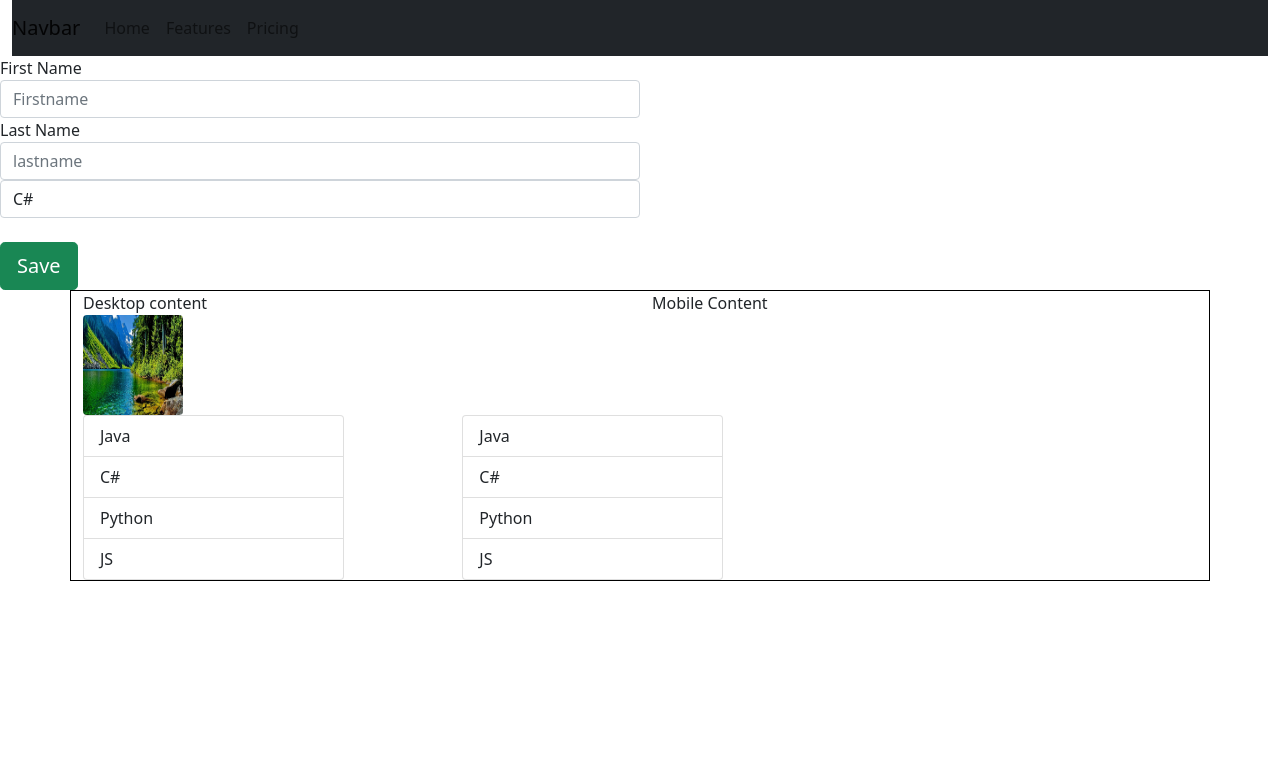
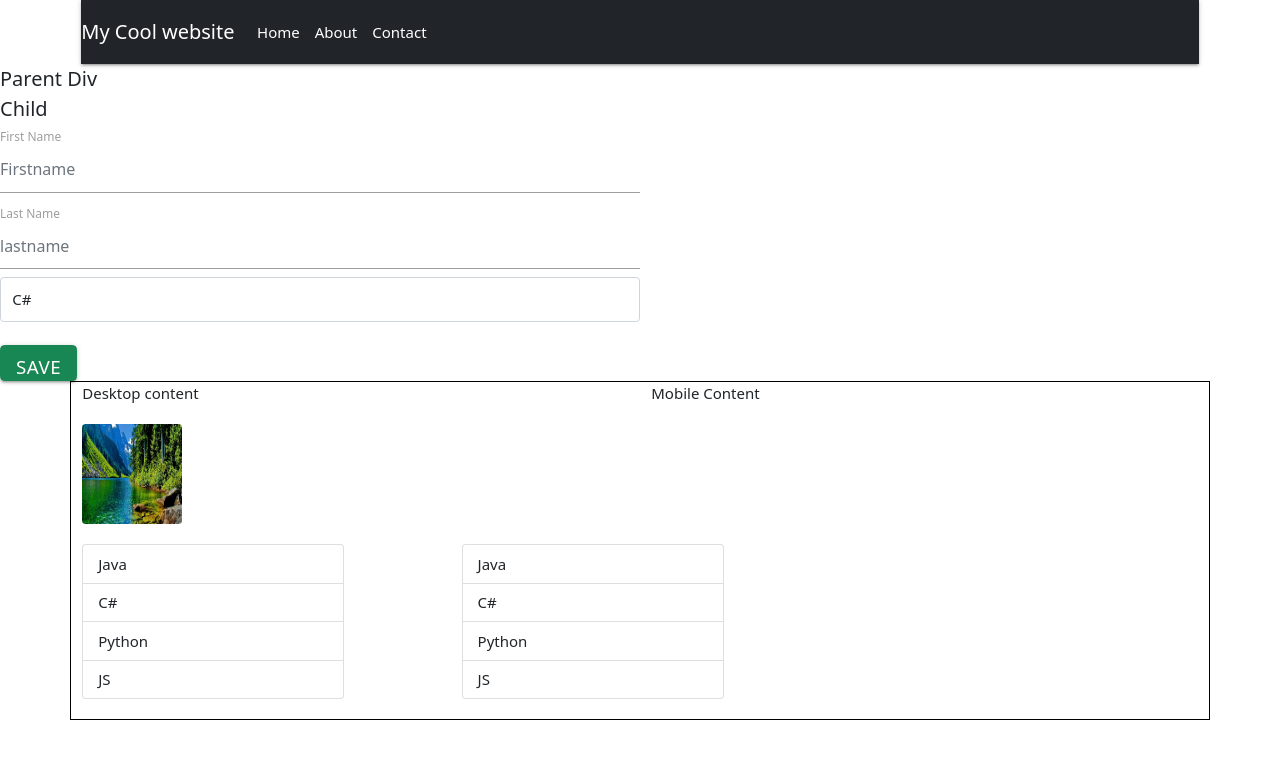
Before and after one commit to dev-517/html-demo, a plain HTML site: page contact2.html in a window 1280 px wide. Drawn offline with nearby package versions, Linux system fonts and the light colour scheme.

Commit message:
Bootstrap part 3

```diff
--- a/contact2.html
+++ b/contact2.html
@@ -5,29 +5,39 @@
     <meta charset="UTF-8">
     <meta name="viewport" content="width=device-width, initial-scale=1.0">
     <title>Bootstrap Forms</title>
+    <link rel="stylesheet" href="https://cdnjs.cloudflare.com/ajax/libs/materialize/1.0.0/css/materialize.css" />
     <link rel="stylesheet" href="styles/bootstrap.min.css" />
     <link rel="stylesheet" href="styles/custom.css" />
 </head>
 
 <body>
     <!-- div responsive -->
-    <div class="container-fluid">
+    <!-- Logical skills Mathematical -->
+    <!-- Quantitative aptitude RS Agarwal -->
+    <!-- Pattern, formula -->
+    <div class="container">
         <nav class="navbar navbar-expand-lg navbar-light bg-dark">
-            <a class="navbar-brand" href="#">Navbar</a>
-            <div>
+            <div class="navbar-brand">My Cool website</div>
+            <div class="collapse navbar-collapse">
                 <ul class="navbar-nav">
-                    <li class="nav-item active">
-                        <a class="nav-link" href="#">Home</a>
+                    <li class="nav-item">
+                        <a class="nav-link">Home</a>
                     </li>
                     <li class="nav-item">
-                        <a class="nav-link" href="#">Features</a>
+                        <a class="nav-link">About</a>
                     </li>
                     <li class="nav-item">
-                        <a class="nav-link" href="#">Pricing</a>
+                        <a class="nav-link">Contact</a>
                     </li>
                 </ul>
             </div>
         </nav>
+    </div>
+    <div class="parent">
+        Parent Div
+        <div class="child">
+            Child
+        </div>
     </div>
     <div class="col-md-6">
         <div class="form-group">
@@ -95,10 +105,6 @@
         </div>
     </div>
 
-
-
-
-
 </body>
 
 </html>
--- a/styles/custom.css
+++ b/styles/custom.css
@@ -7,7 +7,18 @@
     font-size: normal;
 }
 
+.navbar-brand, .nav-link{
+    color: #fff !important;
+}
+.navbar-brand{
+    font-size: 20px;
+}
 
-.navbar a, .navbar .nav-item{
-    color:#fff;
+.parent{
+    font-size:20px;
 }
+
+/* relative font size */
+.child{
+    font-size: 1em;
+}
```
